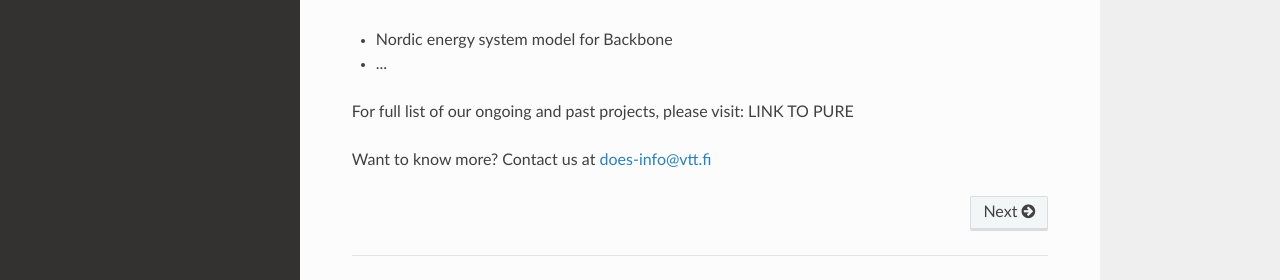
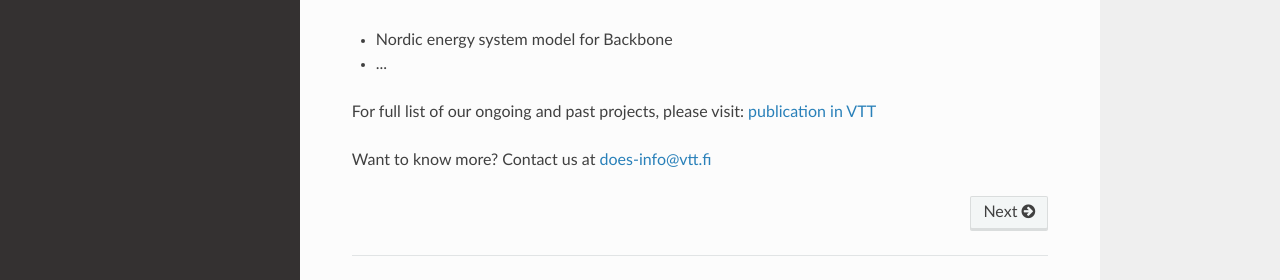
Before and after one commit to DOESVTT/doesvtt, an MkDocs documentation site: the page built from docs/index.md, in a window 1280 px wide and 1178 px high. Shown: the part 853-1133 px from the top of the window. Built offline with MkDocs 1.6.1, drawn with Linux system fonts in a browser that asks for light colours; nearby versions of some CDN libraries.

Commit message:
Update index.md

```diff
--- a/docs/index.md
+++ b/docs/index.md
@@ -20,6 +20,6 @@ Some of our reference work includes:
 - Nordic energy system model for Backbone
 - ...
 
-For full list of our ongoing and past projects, please visit: LINK TO PURE
+For full list of our ongoing and past projects, please visit: [publication in VTT](https://cris.vtt.fi/en/organisations/ba4206-design-and-operation-of-energy-systems/publications/)
 
 Want to know more? Contact us at [does-info@vtt.fi](mailto:does-info@vtt.fi)
```
